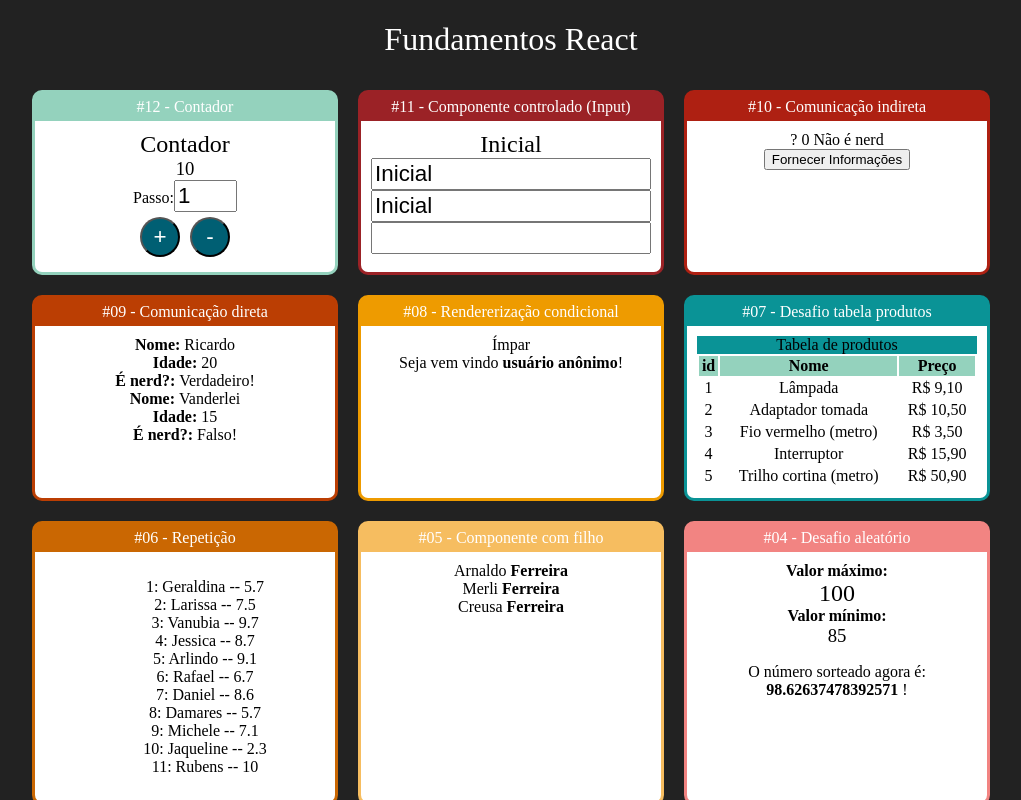
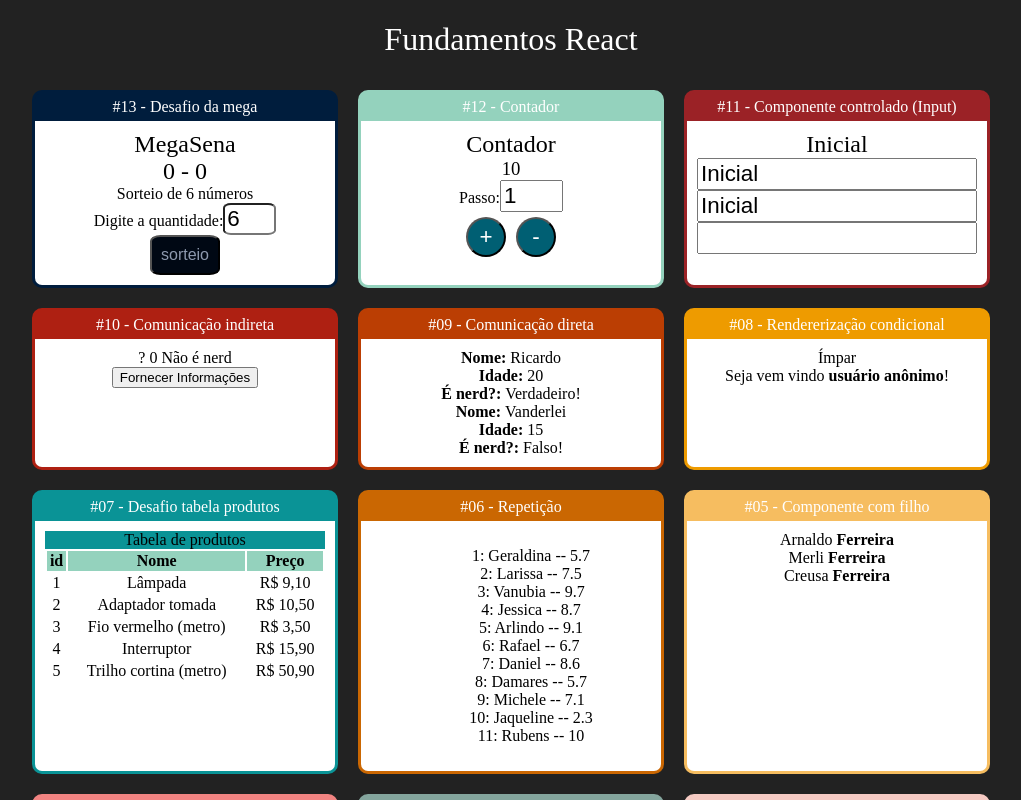
Before and after one commit to AndrezaNobrega/introducaoReact, a React (Create React App) app: page / in a window 1280 px wide. Shown: the top 800 px of the page, without its empty margins (129-1150 px from the left). Built offline with nearby package versions, Linux system fonts and the light colour scheme.

Commit message:
Sorteio de números - finalização modulo 2

```diff
--- a/src/App.jsx
+++ b/src/App.jsx
@@ -2,6 +2,7 @@ import React from "react";
 import "./App.css";
 
 //importações dos componentes
+import Mega from "./components/mega/Mega";
 import Contador from "./components/contador/Contador";
 import Input from "./components/formulario/Input";
 import IndiretaPai from "./components/comunicacao/IndiretaPai";
@@ -38,6 +39,10 @@ export default () => (
     <h1>Fundamentos React</h1>
 
     <div className="Cards">
+
+    <Card titulo="#13 - Desafio da mega" color="#001d3d">
+      <Mega></Mega>
+      </Card>
 
     <Card titulo="#12 - Contador" color="#94d2bd">
       <Contador numeroInicial = {10}/>
--- /dev/null
+++ b/src/components/mega/Mega.css
@@ -0,0 +1,15 @@
+.Mega input{
+    border-radius: 15%;
+    font-size: 1.4rem;
+    width: 45px;
+
+}
+
+.Mega button {
+    font-size: 1.0rem;
+    height: 40px;
+    width: 70px;
+    border-radius: 15%;
+    background-color: #000814;
+    color: #8d99ae;
+}
--- /dev/null
+++ b/src/components/mega/Mega.jsx
@@ -0,0 +1,64 @@
+//desafio da mega:
+//recebe o input: quantidade de números
+//gera x números aleatórios
+// n podem repetir
+import "./Mega.css"
+import React, { Component } from "react"
+
+
+class Mega extends Component{
+    state = {
+        numerosSorteio: this.props.numeroInicial || 6,
+        array:  this.props.arrayInicial || [0,0],
+    };
+
+
+    sorteio = () => {
+        let novoArray = []
+        for ( var i = 0; i< this.state.numerosSorteio; i++){
+            let novoNumero = parseInt(Math.random() * (59) + 1)
+            if(novoArray.includes(novoNumero)){
+                i--
+            }else(
+                novoArray.push(novoNumero)
+            )
+        }
+        this.setState({
+            array: novoArray.sort((n1, n2) => n1 - n2)  //ordem crescente
+
+        })
+    }
+
+    setNumerosSorteados = (e) => {
+        this.setState({
+            numerosSorteio : +e.target.value,
+        })
+    }
+
+
+
+    render(){
+        return(
+            <div className="Mega">
+                <h2>MegaSena</h2>
+                    <h2>{this.state.array.join(' - ')}</h2>
+                    <label htmlFor="">Sorteio de {this.state.numerosSorteio} números </label>
+                    <div>
+                        <label htmlFor="numerosSorteios">Digite a quantidade:</label>
+                        <input
+                        min="1"
+                        max = "15"
+                        id="numerosSorteios"
+                        type="number"
+                        value={this.state.numerosSorteio}
+                        onChange={this.setNumerosSorteados}/>
+                    </div>
+                    <button onClick={this.sorteio}>sorteio</button>
+
+            </div>
+        )
+    }
+}
+
+
+export default Mega
```
Also changed, not shown: src/components/mega/teste.js (added, +24 -0 lines).
